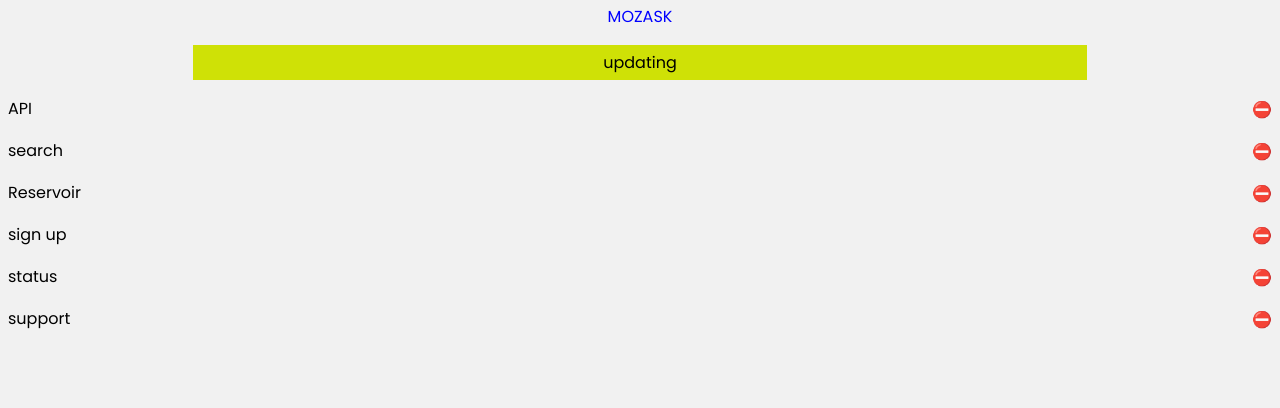
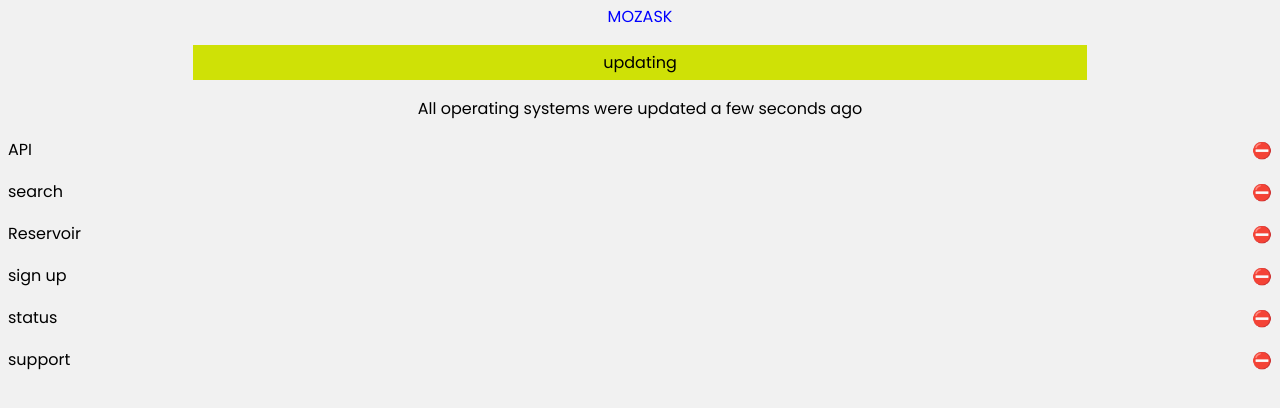
Before and after one commit to mozask/error, a plain HTML site: page status/index.html in a window 1280 px wide. Shown: the part 86-494 px from the top of the page. Drawn offline with Linux system fonts and the light colour scheme.

Commit message:
Update index.html

```diff
--- a/status/index.html
+++ b/status/index.html
@@ -18,6 +18,7 @@
 <a href="http://mozask.github.io" style="text-decoration:none; text-align: right; color:blue;">MOZASK</a>
 </div>
 <p style="padding:5px; width:70%; background:#CFE106; ">updating</p>
+<p style="font-family: 'Poppins', sans-serif;">All operating systems were updated a few seconds ago</p>
 </center>
 </div>
 
```
